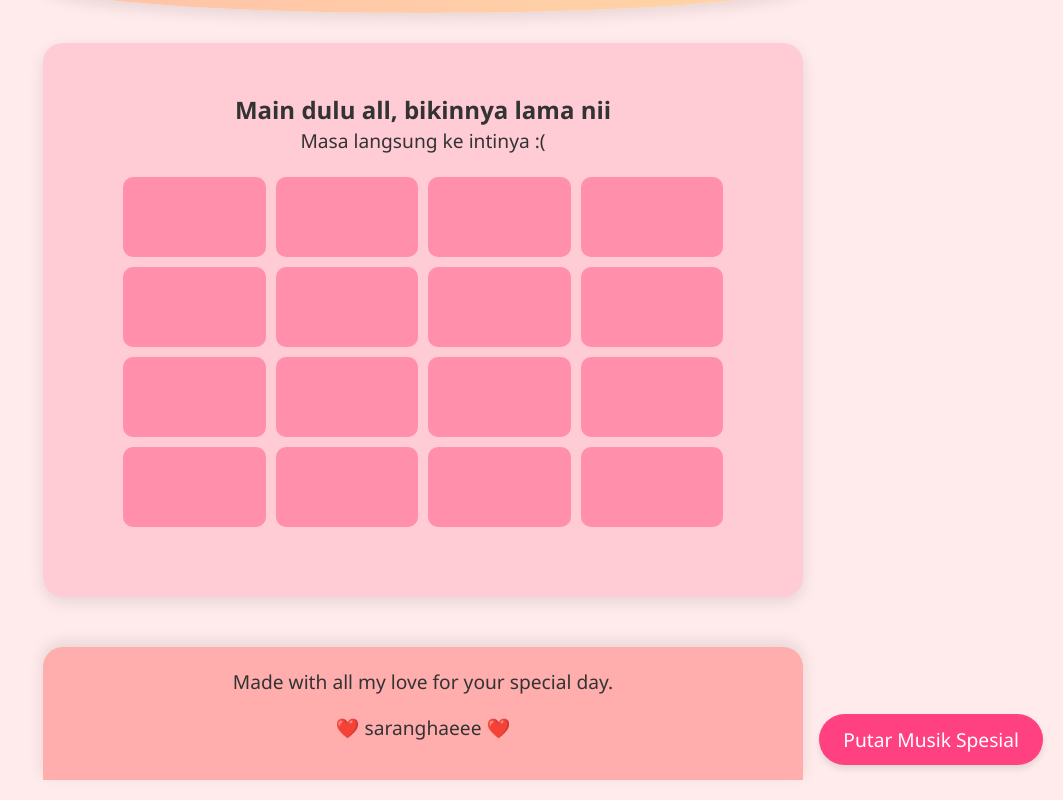
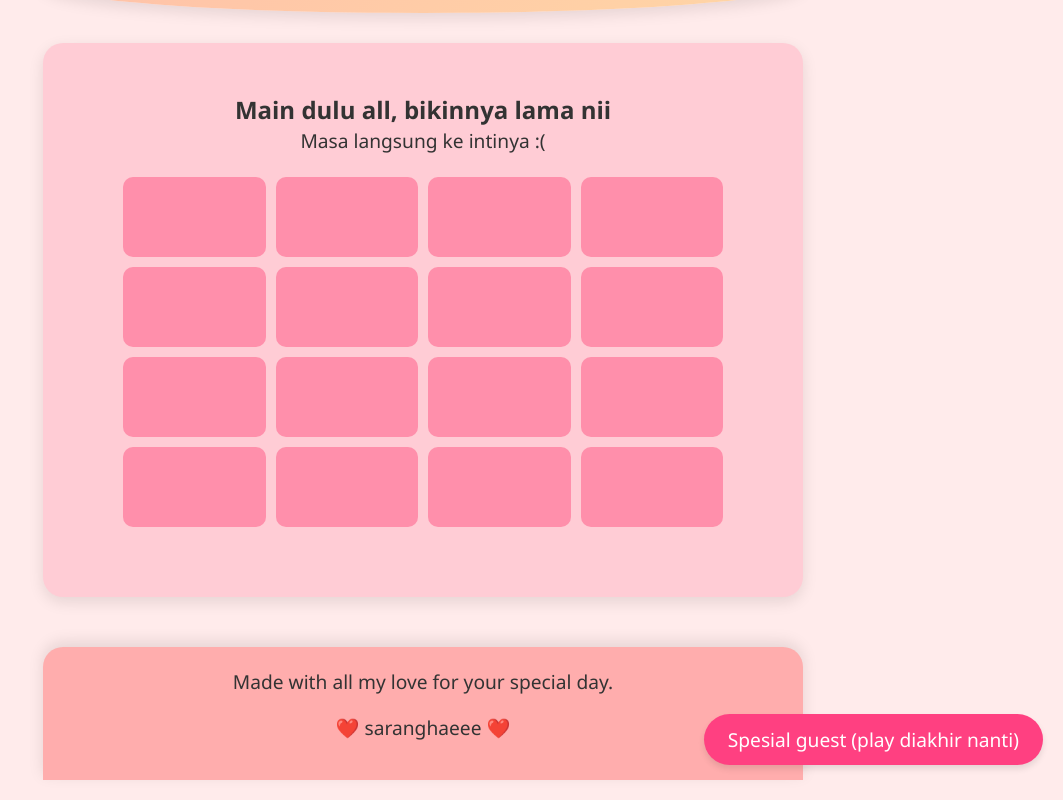
Before and after one commit to renchaan15/ultah-bubub, a plain HTML site: page alya.html in a window 1280 px wide. Both pictures are taken after a click on the button "Let's celebrate!". Shown: the part 807-1607 px from the top of the page, without its empty margins (217-1280 px from the left). Drawn offline with Linux system fonts and the light colour scheme.

Commit message:
Update alya.html

```diff
--- a/alya.html
+++ b/alya.html
@@ -454,7 +454,7 @@
 <!-- Audio that only plays when user manually triggers -->
 <audio id="specialAudio" src="audio/uby.aac"></audio>
 <!-- Button to play special audio, shown only after celebration started -->
-<button id="playSpecialAudioBtn" class="btn hidden" style="position: fixed; bottom: 20px; right: 20px; z-index: 110;">Putar Musik Spesial</button>
+<button id="playSpecialAudioBtn" class="btn hidden" style="position: fixed; bottom: 20px; right: 20px; z-index: 110;">Spesial guest (play diakhir nanti)</button>
 
     <script>
 
```
